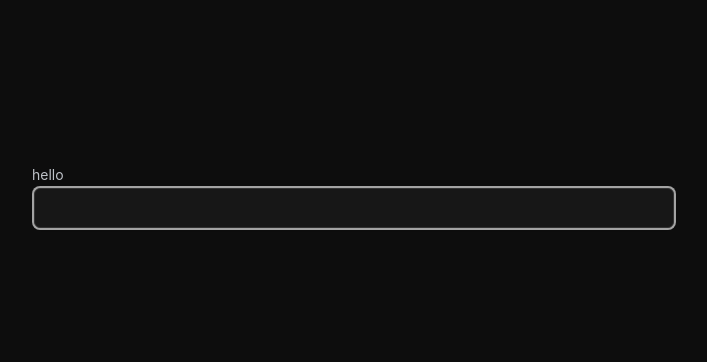
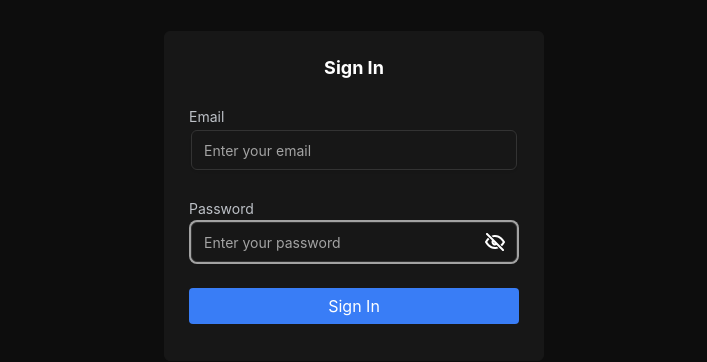
Before and after one commit to MarikaKonturova/inctagram-superadmin, a Next.js app: page /auth/login in a window 1280 px wide. Shown: the part 204-566 px from the top of the page, without its empty margins (286-993 px from the left). Built offline with nearby package versions, Linux system fonts and the light colour scheme.

Commit message:
SCRUM-344 feat: add component LoginForm

```diff
--- /dev/null
+++ b/src/features/auth/ui/LoginForm/ui/LoginForm.tsx
@@ -0,0 +1,14 @@
+import { Button, FormWrapper, Input } from 'shared/ui'
+
+export const LoginForm = () => {
+  return (
+    <FormWrapper>
+      <h2>Sign In</h2>
+      <Input label={'Email'} placeholder={'Enter your email'} />
+      <Input label={'Password'} placeholder={'Enter your password'} type={'password'} />
+      <Button block type={'submit'}>
+        Sign In
+      </Button>
+    </FormWrapper>
+  )
+}
--- a/src/pages/auth/login.tsx
+++ b/src/pages/auth/login.tsx
@@ -1,6 +1,6 @@
+import { LoginForm } from 'features/auth'
 import Head from 'next/head'
 import React from 'react'
-import { Input, Label } from 'shared/ui'
 
 export default function Login() {
   return (
@@ -13,10 +13,7 @@ export default function Login() {
         <link href={'/favicon.ico'} rel={'icon'} />
       </Head>
       <main className={'w-[100vw] h-[100vh] flex items-center justify-center'}>
-        <div>
-          <Label>hello</Label>
-          <Input className={'w-[50vw]'} />
-        </div>
+        <LoginForm />
       </main>
     </>
   )
```
